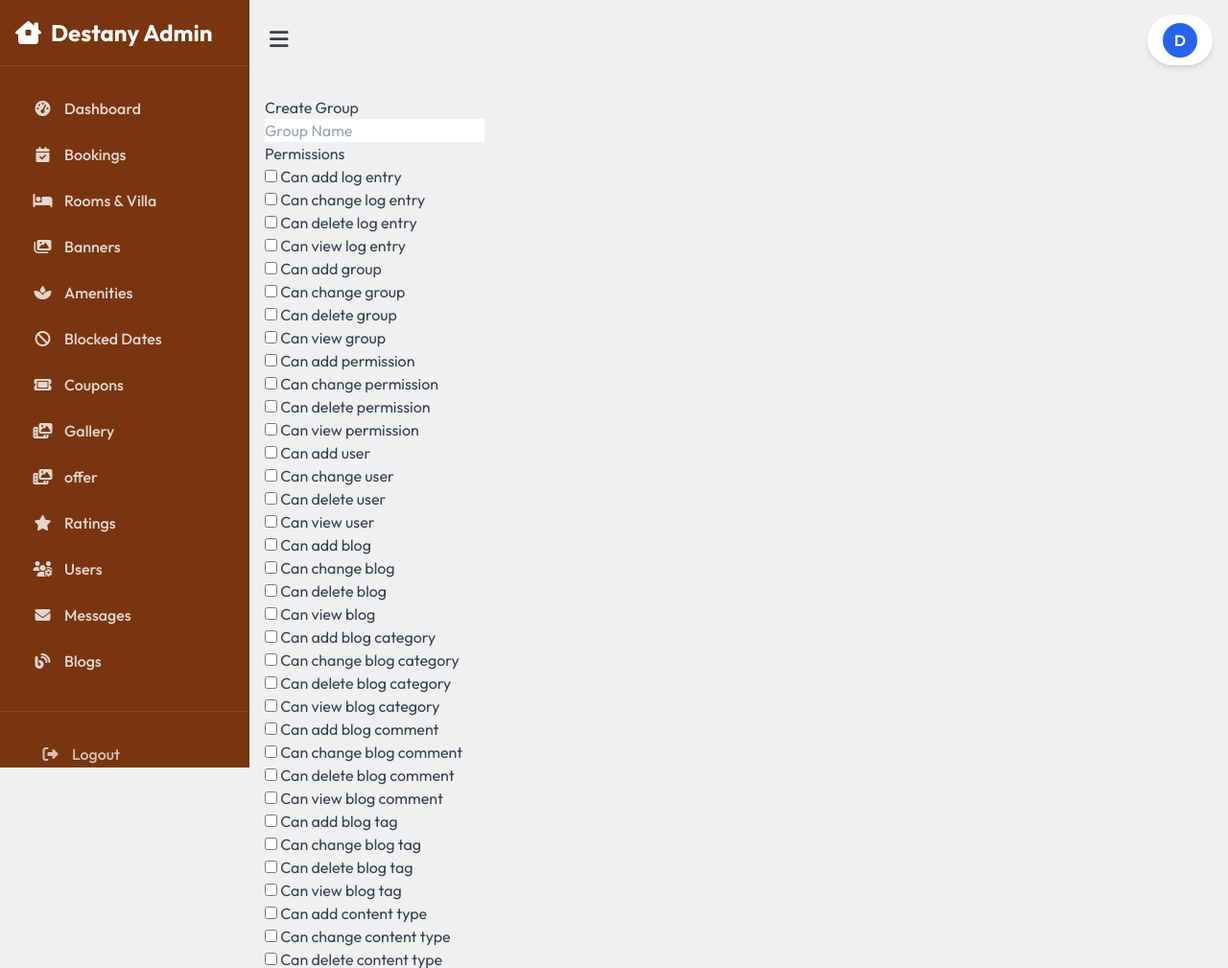
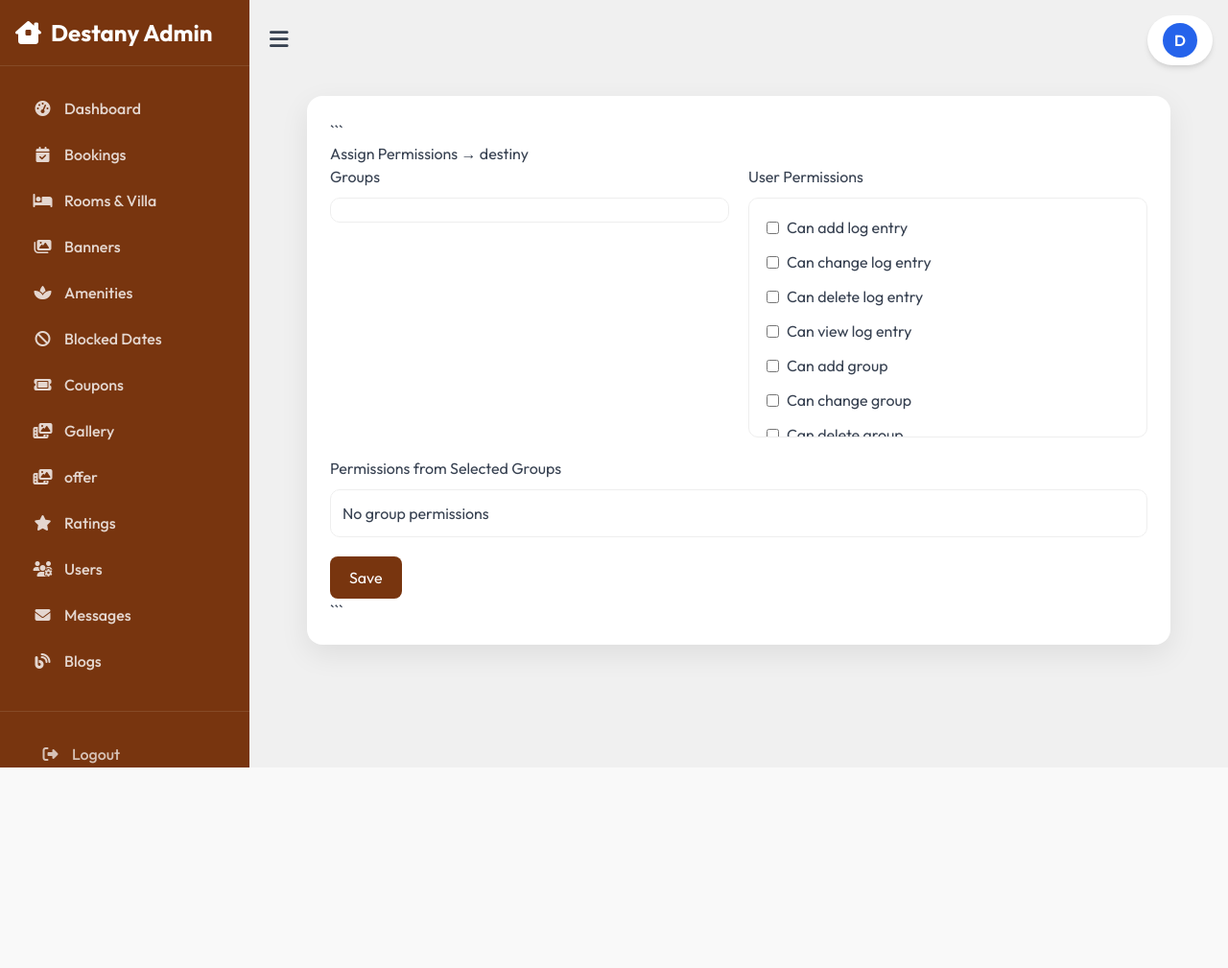
Before and after one commit to Anusha-muraboina/destiny_farmhouse, a Django app: page /destiny_admin/users/1/permissions/ in a window 1280 px wide. Shown: the top 1009 px of the page at 96% size. After the commit the page ends 800 px from the top, so only its background shows below. Run offline with Django 5.2, Linux system fonts and the light colour scheme; a user stored in the database is signed in; data comes from the database, SQL or seed files in the repository; parts of the project's set-up code (start-up, migrations or seed data) failed here and were passed over; some libraries are stand-ins or nearby versions.

Commit message:
updated the ui changes
updated the ui changes

````diff
--- a/destiny_farm/destiny_admin/views.py
+++ b/destiny_farm/destiny_admin/views.py
@@ -19,7 +19,7 @@ import json
 from resort.forms import AmenityForm
 from destiny_admin.forms import OfferForm ,GalleryForm ,CouponForm ,AdminBlockedDateForm
 def is_admin(user):
-    return user.is_authenticated and user.is_superuser
+    return user.is_authenticated and (user.is_staff or user.is_superuser)
 
 # --- Auth ---
 def admin_login(request):
@@ -30,7 +30,8 @@ def admin_login(request):
         password = request.POST.get('password')
         user = authenticate(request, username=username, password=password)
         if user is not None:
-            if user.is_superuser:
+            # if user.is_superuser:
+            if user.is_staff or user.is_superuser:
                 login(request, user)
                 return redirect('destiny_admin:dashboard')
             else:
@@ -2017,22 +2018,22 @@ def group_create(request):
     })
 
 
-@login_required
-def group_create(request):
-    permissions = Permission.objects.all()
-
-    if request.method == "POST":
-        name = request.POST.get("name")
-        perms = request.POST.getlist("permissions")
-
-        group = Group.objects.create(name=name)
-        group.permissions.set(perms)
-
-        return redirect("destiny_admin:group_list")
-
-    return render(request, "adminpanel/group/group_form.html", {
-        "permissions": permissions
-    })
+# @login_required
+# def group_create(request):
+#     permissions = Permission.objects.all()
+
+#     if request.method == "POST":
+#         name = request.POST.get("name")
+#         perms = request.POST.getlist("permissions")
+
+#         group = Group.objects.create(name=name)
+#         group.permissions.set(perms)
+
+#         return redirect("destiny_admin:group_list")
+
+#     return render(request, "adminpanel/group/group_form.html", {
+#         "permissions": permissions
+#     })
 
 @login_required
 def group_delete(request, pk):
@@ -2074,7 +2075,8 @@ def user_permission_assign(request, user_id):
     user_permissions = user.user_permissions.all()
 
     # ✅ GROUP PERMISSIONS (INHERITED)
-    group_permissions = Permission.objects.filter(group__user=user).distinct()
+    # group_permissions = Permission.objects.filter(group__user=user).distinct()
+    group_permissions = Permission.objects.filter(group__in=user.groups.all()).distinct()
 
     if request.method == "POST":
         selected_groups = request.POST.getlist("groups")
--- a/destiny_farm/destiny_farm/settings.py
+++ b/destiny_farm/destiny_farm/settings.py
@@ -113,7 +113,7 @@ DATABASES = {
         'NAME': 'destiny_farmhouse',
         'USER': 'destiny_user',
         'PASSWORD': 'destiny@123',
-        'HOST': '3.6.87.103',
+        'HOST': '127.0.0.1',
         'PORT': '3306',
     }
 }
--- a/destiny_farm/templates/adminpanel/base.html
+++ b/destiny_farm/templates/adminpanel/base.html
@@ -713,9 +713,9 @@
     <span class="menu-text">Users</span>
 </a> {% endcomment %}
 
-            {% comment %} <a href="{% url 'destiny_admin:group_list' %}" class="menu-item"><i class="fa-solid fa-photo-film"></i>
+             {% comment %} <a href="{% url 'destiny_admin:group_list' %}" class="menu-item"><i class="fa-solid fa-photo-film"></i>
                 <span class="menu-text">group permission</span></a>
- {% endcomment %}
+  {% endcomment %}
 
 
 
--- a/destiny_farm/templates/adminpanel/user_permission_form.html
+++ b/destiny_farm/templates/adminpanel/user_permission_form.html
@@ -1,29 +1,133 @@
 {% extends "adminpanel/base.html" %}
-{% block title %}Users{% endblock %}
-{% block header %}User Management{% endblock %}
+{% block title %}Assign Permissions{% endblock %}
+{% block header %}User Permissions{% endblock %}
 
 {% block content %}
 
-<h2>{% if group %}Edit{% else %}Create{% endif %} Group</h2>
+<style>
+.card {
+    max-width: 900px;
+    margin: 30px auto;
+    background: #fff;
+    border-radius: 16px;
+    padding: 24px;
+    box-shadow: 0 10px 30px rgba(0,0,0,0.08);
+}
 
-<form method="post">
+/* GRID */
+.grid {
+    display: grid;
+    grid-template-columns: repeat(auto-fit, minmax(250px, 1fr));
+    gap: 20px;
+}
+
+/* BOX */
+.box {
+    border: 1px solid #eee;
+    border-radius: 10px;
+    padding: 12px;
+    max-height: 250px;
+    overflow-y: auto;
+}
+
+/* ITEM */
+.item {
+    display: flex;
+    align-items: center;
+    gap: 8px;
+    padding: 6px;
+    cursor: pointer;
+}
+
+.item:hover {
+    background: #f9fafb;
+}
+
+/* TITLE */
+h3 {
+    margin-bottom: 10px;
+}
+
+/* BUTTON */
+.btn {
+    margin-top: 20px;
+    background: #78350f;
+    color: #fff;
+    padding: 10px 20px;
+    border-radius: 8px;
+    border: none;
+}
+</style>
+
+<div class="card">
+
+```
+<h2>Assign Permissions → {{ user.username }}</h2>
+
+<form method="POST">
     {% csrf_token %}
 
-    <input type="text" name="name" placeholder="Group Name"
-           value="{{ group.name|default:'' }}">
+    <div class="grid">
 
-    <h3>Permissions</h3>
+        <!-- GROUPS -->
+        <div>
+            <h3>Groups</h3>
+            <div class="box">
+                {% for group in groups %}
+                    <label class="item">
+                        <input type="checkbox" name="groups" value="{{ group.id }}"
+                               {% if group in user_groups %}checked{% endif %}
+                               class="group-checkbox"
+                               data-group-id="{{ group.id }}">
+                        {{ group.name }}
+                    </label>
+                {% endfor %}
+            </div>
+        </div>
 
-    {% for perm in permissions %}
-        <label>
-            <input type="checkbox" name="permissions"
-                   value="{{ perm.id }}"
-                   {% if group and perm in group.permissions.all %}checked{% endif %}>
-            {{ perm.name }}
-        </label><br>
-    {% endfor %}
+        <!-- USER PERMISSIONS -->
+        <div>
+            <h3>User Permissions</h3>
+            <div class="box">
+                {% for perm in permissions %}
+                    <label class="item">
+                        <input type="checkbox" name="permissions" value="{{ perm.id }}"
+                               {% if perm in user_permissions %}checked{% endif %}>
+                        {{ perm.name }}
+                    </label>
+                {% endfor %}
+            </div>
+        </div>
 
-    <button type="submit">Save</button>
+    </div>
+
+    <!-- GROUP PERMISSIONS DISPLAY -->
+    <div style="margin-top:20px;">
+        <h3>Permissions from Selected Groups</h3>
+        <div class="box" id="group-permissions-box">
+            {% for perm in group_permissions %}
+                <div class="item">{{ perm.name }}</div>
+            {% empty %}
+                <p>No group permissions</p>
+            {% endfor %}
+        </div>
+    </div>
+
+    <button type="submit" class="btn">Save</button>
+
 </form>
+```
+
+</div>
+
+<script>
+// OPTIONAL: dynamic update (basic demo)
+document.querySelectorAll(".group-checkbox").forEach(cb => {
+    cb.addEventListener("change", () => {
+        // You can enhance with AJAX later
+        alert("Group changed — reload to see updated permissions");
+    });
+});
+</script>
 
 {% endblock %}
````
Also changed, not shown: destiny_farm/templates/adminpanel/offer/form.html (+63 -17 lines), destiny_farm/templates/resort/base.html (+4 -4 lines).
